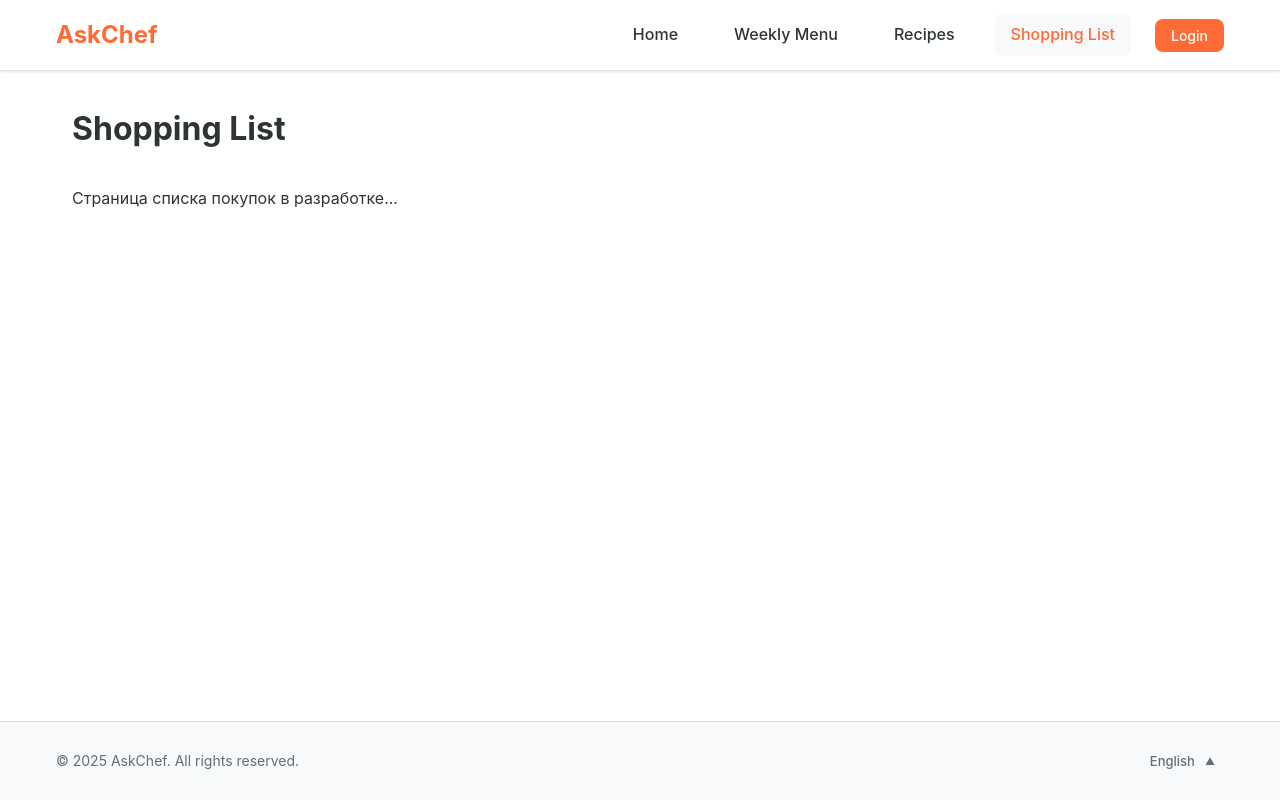
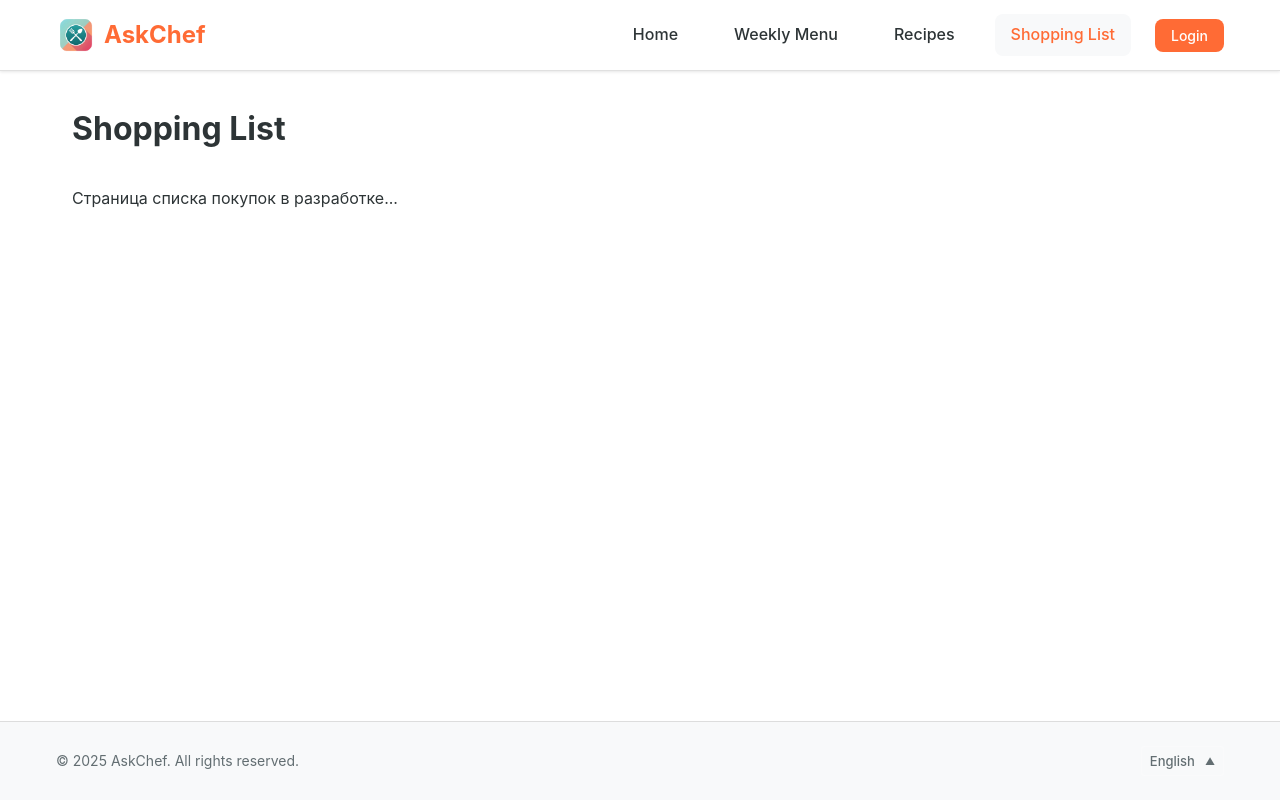
Before and after one commit to iScreAmn/askchef-app, a React (Vite) app: page /shopping in a window 1280 px wide. Built offline with nearby package versions, Linux system fonts and the light colour scheme.

Commit message:
Added application logo

```diff
--- a/src/components/layout/Header/Header.css
+++ b/src/components/layout/Header/Header.css
@@ -28,10 +28,19 @@
   font-weight: 700;
   color: var(--primary-color);
   text-decoration: none;
+  display: flex;
+  align-items: center;
+  gap: 0.8rem;
 }
 
 .logo:hover {
   color: var(--primary-hover);
+}
+
+.logo-image {
+  width: 40px;
+  height: 40px;
+  object-fit: contain;
 }
 
 .nav {
--- a/src/components/layout/Header/Header.jsx
+++ b/src/components/layout/Header/Header.jsx
@@ -3,6 +3,7 @@ import { Link, useLocation, useNavigate } from 'react-router-dom'
 import { useTranslation } from 'react-i18next'
 import { FiMenu, FiX, FiUser, FiLogOut } from 'react-icons/fi'
 import { useAuthStore } from '../../../store/authStore'
+import { logo } from '../../../assets/images'
 import Button from '../../ui/Button/Button'
 import './Header.css'
 
@@ -33,7 +34,10 @@ const Header = () => {
   return (
     <header className="header-container">
       <div className="header-content">
-        <Link to="/" className="logo">AskChef</Link>
+        <Link to="/" className="logo">
+          <img src={logo} alt="AskChef" className="logo-image" />
+          AskChef
+        </Link>
 
         <nav className={`nav ${isMobileMenuOpen ? 'nav--open' : 'nav--closed'}`}>
           <div className="nav-links">
```
Also changed, not shown: src/assets/images/index.js (+6 -3 lines), src/assets/images/logo/logo-min1.png (added).
